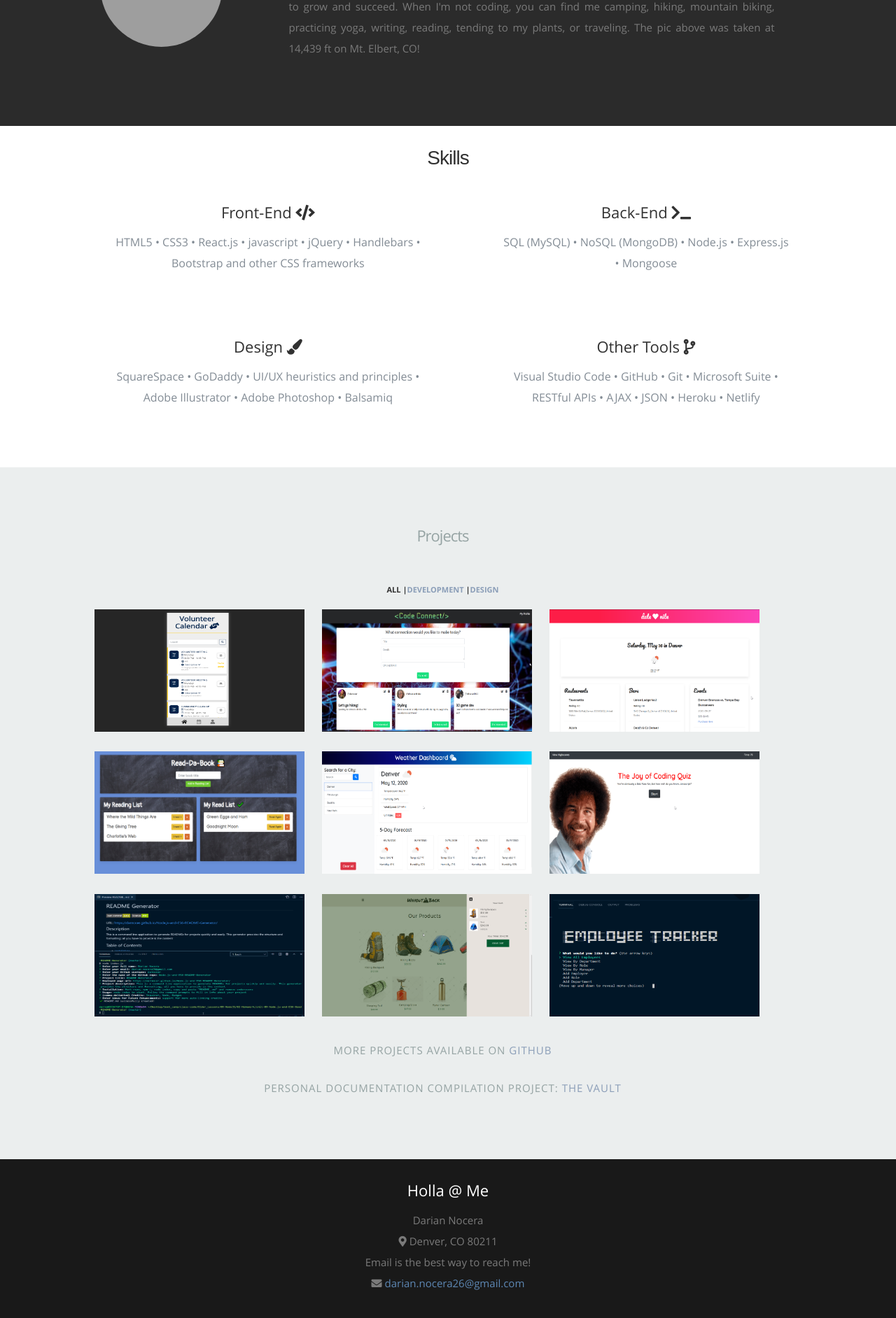
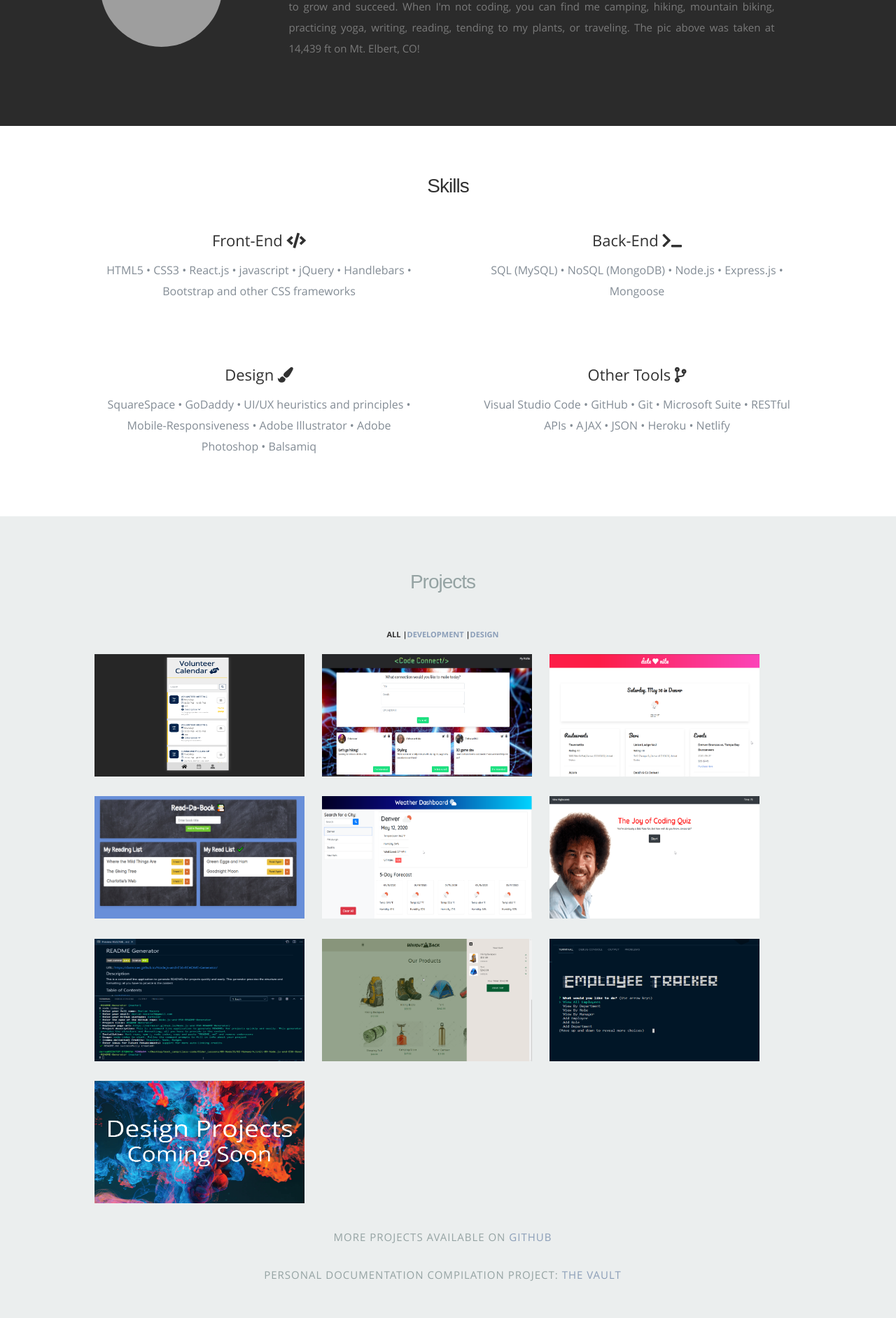
Before and after one commit to darnocer/React-Portfolio, a React (Create React App) app: page / in a window 1280 px wide. Shown: the part 997-2881 px from the top of the page at 70% size. Built offline with nearby package versions, Linux system fonts and the light colour scheme; grey boxes are pictures that could not be loaded.

Commit message:
design portfolio and styling fixes

```diff
--- a/public/css/custom.css
+++ b/public/css/custom.css
@@ -145,7 +145,9 @@ header .scrolldown a:hover {
 
 /* updated projects header to use h1  */
 #portfolio h1 {
-  font: 22px/30px "Open Sans", sans-serif !important;
+  font-family: "opensans", sans-serif;
+  text-align: center;
+  font-size: 28px;
   text-transform: none;
   letter-spacing: -1px;
 }
@@ -214,6 +216,7 @@ header .scrolldown a:hover {
 
 #skills td {
   padding: 30px 50px 30px 50px;
+  width: 50%;
 }
 #skills table {
   margin-left: auto;
@@ -227,8 +230,8 @@ header .scrolldown a:hover {
   font-size: 16px;
 }
 
-#skills span {
-  text-align: center !important;
+#skills {
+  padding-top: 40px;
 }
 
 .table-container {
--- a/public/resumeData.json
+++ b/public/resumeData.json
@@ -167,6 +167,12 @@
         "image": "employeetracker.png",
         "source": "https://github.com/darnocer/MySQL-Employee-Tracker",
         "category": ["all", "development"]
+      },
+      {
+        "title": "Design Projects",
+        "description": "COMING SOON",
+        "image": "design.png",
+        "category": ["design"]
       }
     ]
   },
--- a/src/pages/Portfolio.js
+++ b/src/pages/Portfolio.js
@@ -88,7 +88,7 @@ function Portfolio(props) {
             </div>
             <div
               id="portfolio-wrapper"
-              className="bgrid-thirds s-bgrid-thirds cf">
+              className="bgrid-thirds s-bgrid-thirds cf centered">
               {projectCards}
             </div>
             <h2>
--- a/src/pages/Skills.js
+++ b/src/pages/Skills.js
@@ -49,7 +49,8 @@ class Skills extends Component {
                   </h2>
                   <p>
                     SquareSpace • GoDaddy • UI/UX heuristics and principles •
-                    Adobe Illustrator • Adobe Photoshop • Balsamiq
+                    Mobile-Responsiveness • Adobe Illustrator • Adobe Photoshop
+                    • Balsamiq
                   </p>
                 </td>
                 <td>
```
Also changed, not shown: public/images/portfolio/design.png (added).
